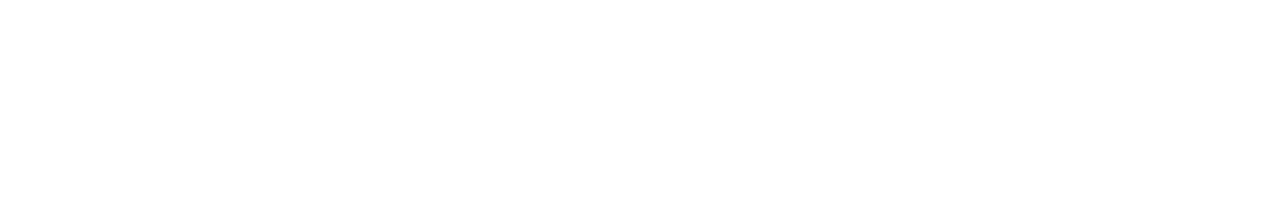
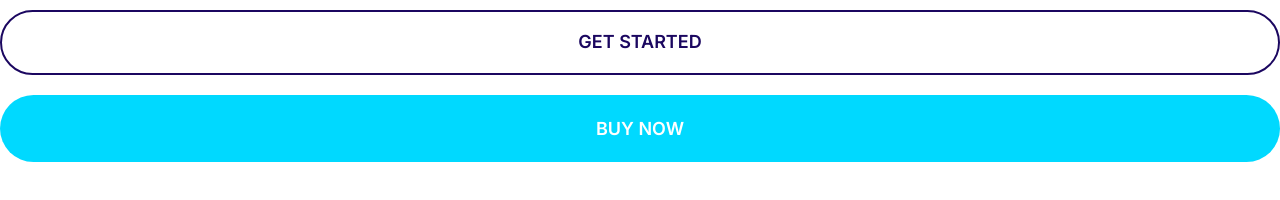
Before and after one commit to AntonioAlgaba/Cloud-hosting, a plain HTML site: page index.html in a window 1280 px wide. Drawn offline with Linux system fonts and the light colour scheme.

Commit message:
Build buttons component

```diff
--- a/CSS/style.css
+++ b/CSS/style.css
@@ -6,6 +6,9 @@
     --color-body: #918ca4;
 }
 
+*, *::after, *::before {
+    box-sizing: border-box;
+}
 /* Typography */
 html {
     /* 62.5% of 16px (browser font-size) = 10px*/
@@ -164,3 +167,67 @@ a {
     justify-content: center;
     align-items: center;
 }
+
+/* Buttons */
+
+.btn{
+    border-radius: 40px;
+    border: 0;
+    cursor: pointer;
+    font-size: 1.8rem;
+    font-weight: 600;
+    margin: 1rem 0;
+    padding: 2rem 3rem;
+    text-align: center;
+    text-transform: uppercase;
+    white-space: nowrap;
+}
+
+.btn--primary{
+    background: var(--color-primary);
+    color: #fff;
+}
+
+.btn--primary:hover{
+    background: #3a8ffd;
+}
+
+.btn--secondary {
+    color: #fff;
+    background: var(--color-secondary);
+}
+
+.btn--secondary:hover{
+    background: #00c8eb;
+}
+
+.btn--accent{
+    background: var(--color-accent);
+    color: #fff;
+}
+
+.btn--accent:hover {
+    background: #ec3000;
+}
+
+.btn--block{
+    width: 100%;
+    display: inline-block;
+}
+
+.btn--outline{
+    background: #fff;
+    color: var(--color-headings);
+    border: 2px solid var(--color-headings);
+}
+
+.btn--ouline:hover{
+    background: var(--color-headings);
+    color: #fff;
+}
+
+@media screen and(min-width: 1024px) {
+    .btn{
+        font-size: 1.5rem;
+    }
+}
--- a/index.html
+++ b/index.html
@@ -17,6 +17,7 @@
    <h3>Heading 3</h3>
    <p>Lorem ipsum dolor sit amet consectetur adipisicing elit. Praesentium facere magnam enim veniam reiciendis fugit similique quam sapiente ullam temporibus.</p>
  -->
-
+   <button class="btn btn--outline btn--block">Get Started</button>
+   <a href="" class="btn btn--secondary btn--block">Buy now</a>
   </body>
 </html>
```
Also changed, not shown: components/buttons.html (added, +2 -0 lines).
